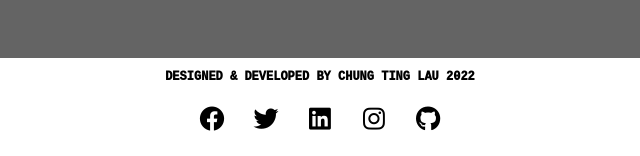
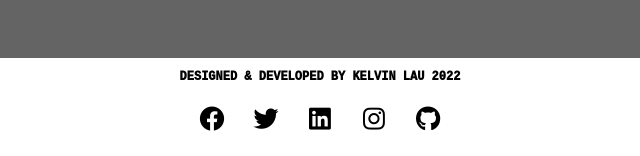
Before and after one commit to kelvinlct/kelvin-first-portfoilo, a plain HTML site: page index.html in a window 1280 px wide. Shown: the part 4853-5009 px from the top of the page, 320-960 px from the left. Drawn offline with Linux system fonts and the light colour scheme.

Commit message:
Update index.html

```diff
--- a/index.html
+++ b/index.html
@@ -265,7 +265,7 @@
     </main>
 
     <footer>
-      <p class="design">Designed & Developed by Chung Ting Lau 2022</p>
+      <p class="design">Designed & Developed by Kelvin Lau 2022</p>
       <nav class="bottombar">
         <a
           href="https://www.facebook.com/kelvlau/"
```
